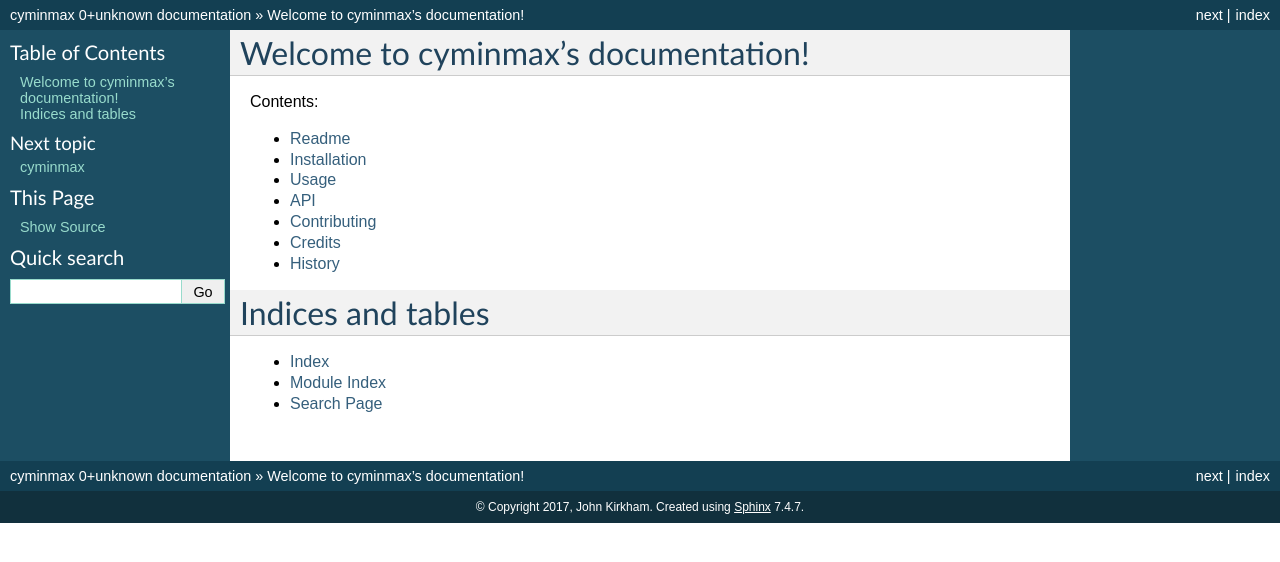
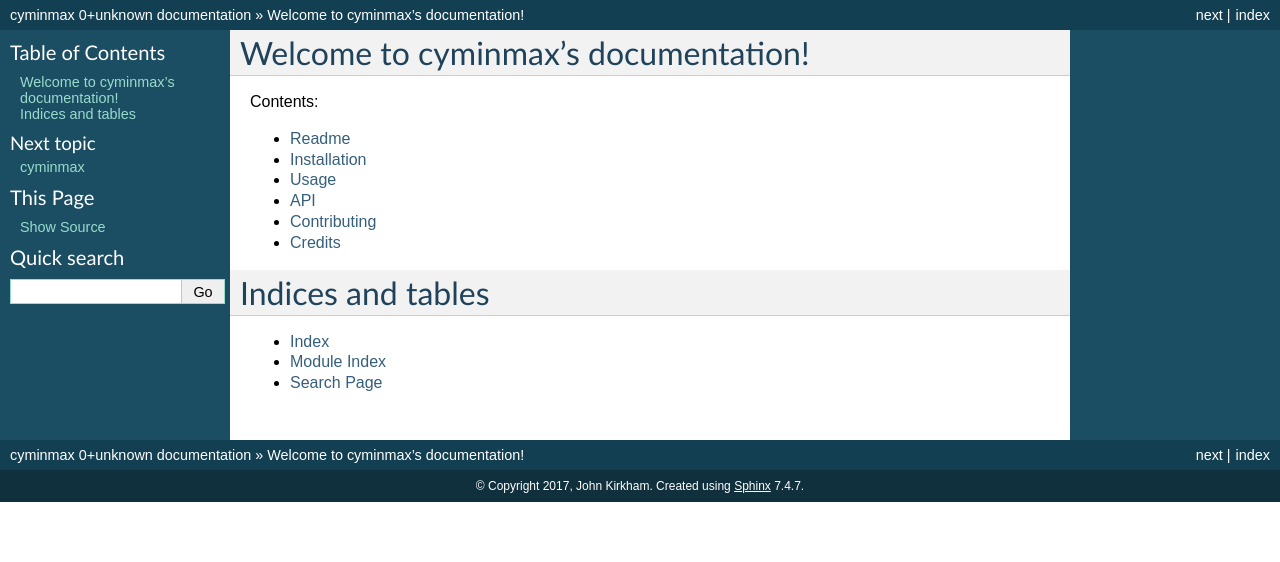
Before and after one commit to jakirkham/cyminmax, a Sphinx documentation site: the page built from docs/index.rst, in a window 1280 px wide. Shown: the top 562 px of the page. Built offline with Sphinx 7.4.7, drawn with Linux system fonts in a browser that asks for light colours; pages that are not in the unit, such as notebooks, are missing from menus.

Commit message:
Drop HISTORY file
The changes will be tracked in GitHub tags. Not that many are expected
though.

```diff
--- a/docs/history.rst
+++ /dev/null
@@ -1 +0,0 @@
-.. include:: ../HISTORY.rst
--- a/docs/index.rst
+++ b/docs/index.rst
@@ -12,7 +12,6 @@
    api
    contributing
    authors
-   history
 
 Indices and tables
 ==================
--- a/setup.py
+++ b/setup.py
@@ -25,9 +25,6 @@
 with open("README.rst") as readme_file:
     readme = readme_file.read()
 
-with open("HISTORY.rst") as history_file:
-    history = history_file.read()
-
 requirements = [
     # TODO: put package requirements here
 ]
@@ -46,7 +43,7 @@
     name="cyminmax",
     version=versioneer.get_version(),
     description="A minmax implementation in Cython for use with NumPy",
-    long_description=readme + "\n\n" + history,
+    long_description=readme,
     author="John Kirkham",
     author_email="kirkhamj@janelia.hhmi.org",
     url="https://github.com/jakirkham/cyminmax",
```
Also changed, not shown: HISTORY.rst (deleted, +0 -8 lines), 1 other file.
